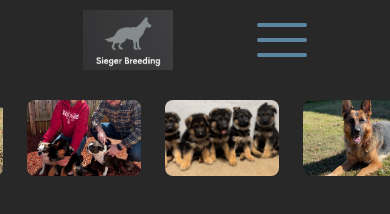
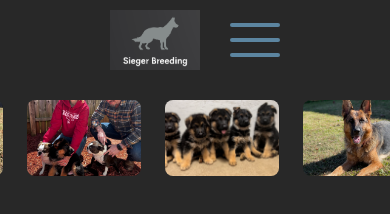
Before and after one commit to danielpopovici745/siegerBreeding, a plain HTML site: page index.html in a window 390 px wide. Drawn offline with Linux system fonts and the light colour scheme.

Commit message:
adjusted media query for header to happen at a smaller width since it was resizing too early.removed commented out code

```diff
--- a/script.js
+++ b/script.js
@@ -30,7 +30,6 @@ function scrolling() {
 
 let menuToggle = document.querySelector('#menuToggle');
 let menu = document.querySelector('#menu')
-let menuPressed = false;
 menuToggle.addEventListener('click', (e) =>{
     menuToggle.classList.toggle('active');
     menu.classList.toggle('active');
```
Also changed, not shown: style.css (+4 -4 lines).
